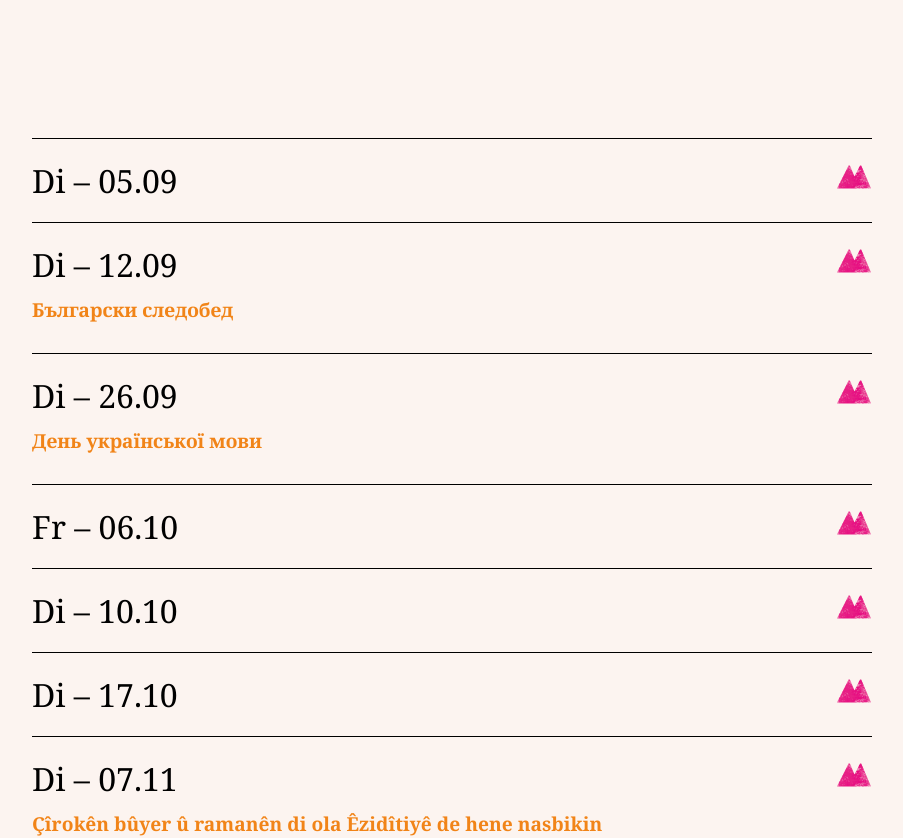
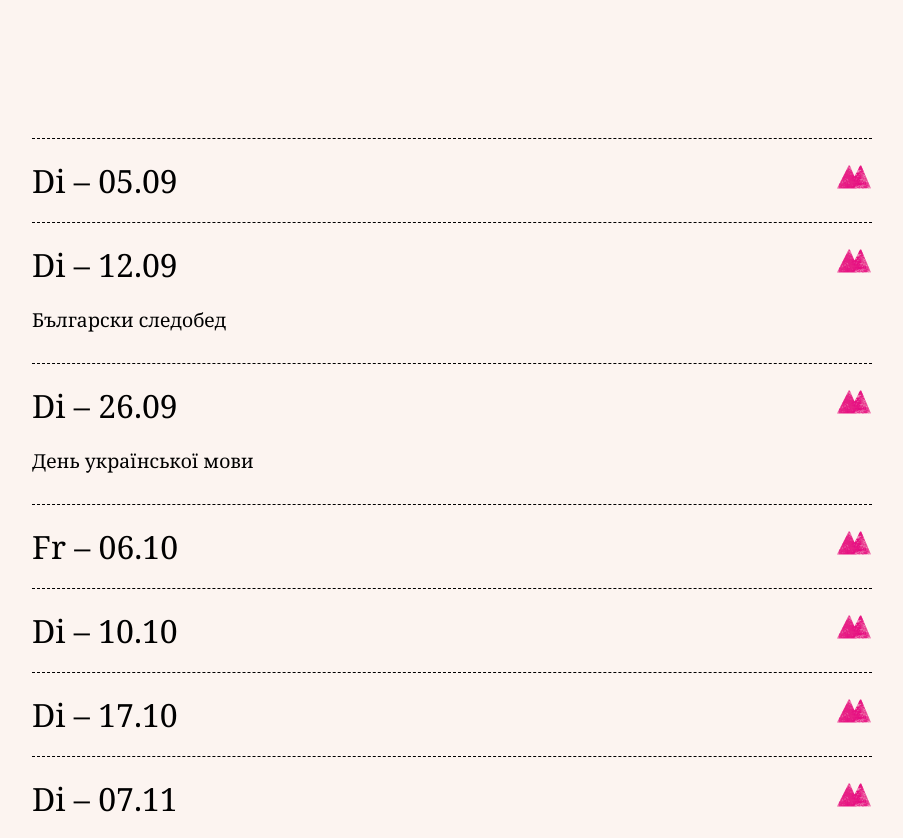
Before and after one commit to farzadgo/moyo-bremen, a Next.js app: page / in a window 1280 px wide. Shown: the part 740-1578 px from the top of the page, without its empty margins (188-1091 px from the left). Built offline with nearby package versions, Linux system fonts and the light colour scheme.

Commit message:
fula-about image added and updates to progEntry functionality

```diff
--- a/components/ProgEntry.js
+++ b/components/ProgEntry.js
@@ -33,19 +33,25 @@ const ProgEntry = ({ content, lang, fgColor, activeParag, setActive }) => {
   }
 
   useEffect(() => {
-    // console.log(content);
+
     let imperial = content.BODY.filter(obj => obj.lang === lang);
     setDay(imperial[0].day);
     let extra = content.BODY.filter(obj => obj.lang !== 'de' && obj.lang !== 'en');
     setBody([...extra, ...imperial]);
 
-    // console.log(activeParag);
-    // console.log(body);
+    // console.log(content, body, activeParag);
 
     if (content.DATE === activeParag) {
       setBodyHeight('auto');
       setActiveMargin('calc(var(--padding) + 48px)');
       setArrowAngle(180);
+
+      // let sibling = descRef.current.parentElement.nextSibling;
+      // if (sibling) {
+      //   sibling.firstChild.style.borderTop = `2px solid ${fgColor}`;
+      // } else {
+      //   descRef.current.style.borderBottom = `2px solid ${fgColor}`;
+      // }
 
       let tempTitle = descRef.current.previousSibling;
       if (tempTitle.id === 'temp-title') {
@@ -71,14 +77,14 @@ const ProgEntry = ({ content, lang, fgColor, activeParag, setActive }) => {
   return (
    <div id={content.DATE} className={styles.programentry} >
 
-    <div className={styles.time} onClick={handleTimeClick} style={{marginTop: activeMargin, borderTop: `1px solid ${fgColor}`}}>
+    <div className={styles.time} onClick={handleTimeClick} style={{marginTop: activeMargin, borderTop: `1px dashed ${fgColor}`}}>
       <span> {day} – {content.DATE} </span>
       <img src='/moyo-logo-72.png' style={{transform: `rotate(${arrowAngle}deg)`}} />
     </div>
 
     {body.length > 1 && <h2 id='temp-title'> {body[0].title} </h2>}
 
-    <div className={styles.description} style={{height: bodyHeight}} ref={descRef}>
+    <div className={styles.description} style={{height: bodyHeight, borderColor: `${fgColor}`}} ref={descRef}>
       {body && body.map((e, i) => (
         <div key={i} style={e.lang !== 'en' && e.lang !== 'de' ? {color: 'var(--moyo-c1'} : {}}>
           <h2> {e.title} </h2>
--- a/data/about-data.js
+++ b/data/about-data.js
@@ -206,7 +206,7 @@ export const about = [
       {
         TITLE: 'moyo',
         BODY: [
-          `COMING SOON`
+
         ]
       }
     ]
--- a/styles/Page.module.css
+++ b/styles/Page.module.css
@@ -2,7 +2,7 @@
   display: flex;
   flex-direction: column;
   align-items: center;
-  /* min-height: 100vh; */
+  min-height: 50vh;
   padding: 0 var(--padding) 90px;
 }
 
--- a/styles/ProgEntry.module.css
+++ b/styles/ProgEntry.module.css
@@ -9,7 +9,7 @@
   opacity: 1;
   font-size: var(--header-size-sm);
   width: 100%;
-  padding: 20px 0 10px;
+  padding: 20px 0;
 }
 .time > * {
   pointer-events: none;
@@ -19,14 +19,18 @@
 }
 
 .programentry > h2 {
-  padding-bottom: 20px;
-  color: var(--moyo-c2);
-  font-size: 1.2em;
+  padding-bottom: 30px;
+  /* color: var(--moyo-c2); */
+  font-size: var(--parag-size-md);
+  font-weight: 400;
 }
 
 .description {
   overflow: hidden;
-  margin-bottom: 10px;
+  border-right: 1px dashed;
+  border-left: 1px dashed;
+  padding: 0 var(--padding);
+  /* border-radius: 20px; */
 }
 .description > div {
   margin-bottom: 30px;
@@ -36,14 +40,14 @@
 }
 .description p {
   margin-bottom: 0.5em;
-  padding-left: 70px;
+  padding-left: var(--padding);
+  font-size: var(--parag-size-md);
 }
-
 
 /* --------- mobile --------- */
 @media (max-width: 699px) {
   .description p {
-    padding-left: 15px;
+    padding-left: 0;
   }
   .time img {
     height: 28px;
--- a/styles/globals.css
+++ b/styles/globals.css
@@ -51,8 +51,8 @@ a {
     --padding: 30px;
     --header-size-lg: 2.8em;
     --header-size-sm: 2.0em;
-    --parag-size-lg: 1.4em;
-    --parag-size-md: 1.1em;
+    --parag-size-lg: 1.5em;
+    --parag-size-md: 1.2em;
     --parag-size-sm: 0.8em;
   }
   ::-webkit-scrollbar { width: 12px; height: 12px; }
```
Also changed, not shown: pages/about.js (+10 -21 lines), public/about-in-Fula.png (added).
